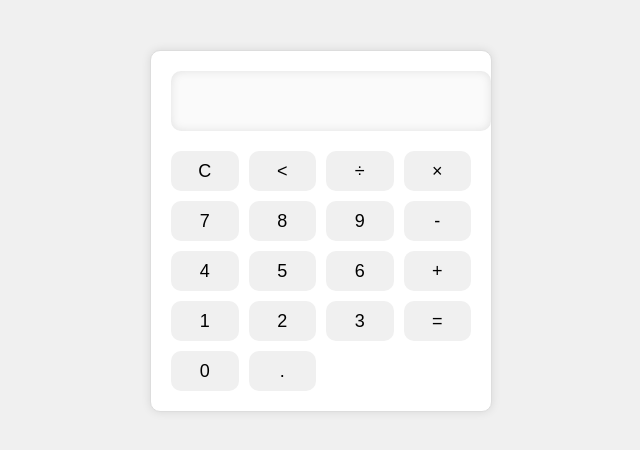
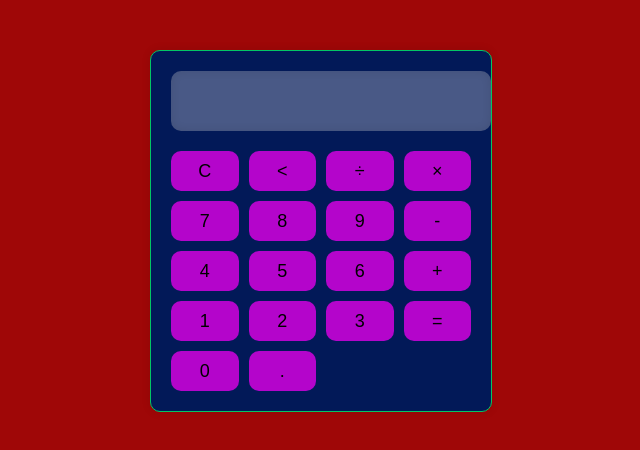
Before and after one commit to Ad-Amrit/SimpleCalculator-KubernetesDepoyment, a plain HTML site: page src/index.html in a window 1280 px wide. Shown: the whole page, without its empty margins (319-959 px from the left). Drawn offline with Linux system fonts and the light colour scheme.

Commit message:
css updated

```diff
--- a/src/styles.css
+++ b/src/styles.css
@@ -1,14 +1,14 @@
 body {
     font-family: Arial, sans-serif;
-    background-color: #f0f0f0;
+    background-color: #9f0707;
 }
 
 .calculator {
     width: 300px;
     margin: 50px auto;
-    background-color: #fff;
+    background-color: #021958;
     padding: 20px;
-    border: 1px solid #ddd;
+    border: 1px solid #03c665;
     border-radius: 10px;
     box-shadow: 0 0 10px rgba(0, 0, 0, 0.1);
 }
@@ -37,14 +37,14 @@ body {
     padding: 10px;
     border: none;
     border-radius: 10px;
-    background-color: #f0f0f0;
+    background-color: #b405cb;
     cursor: pointer;
 }
 
 .button:hover {
-    background-color: #e0e0e0;
+    background-color: #e9e509;
 }
 
 .button:active {
-    background-color: #d0d0d0;
+    background-color: #1309d5;
 }
```
